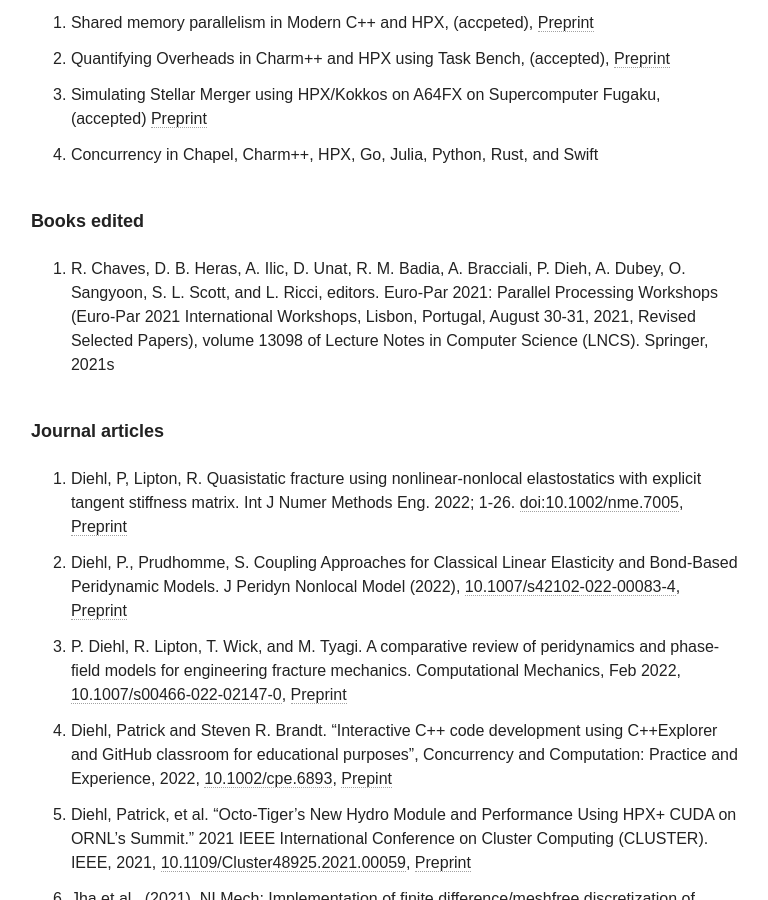
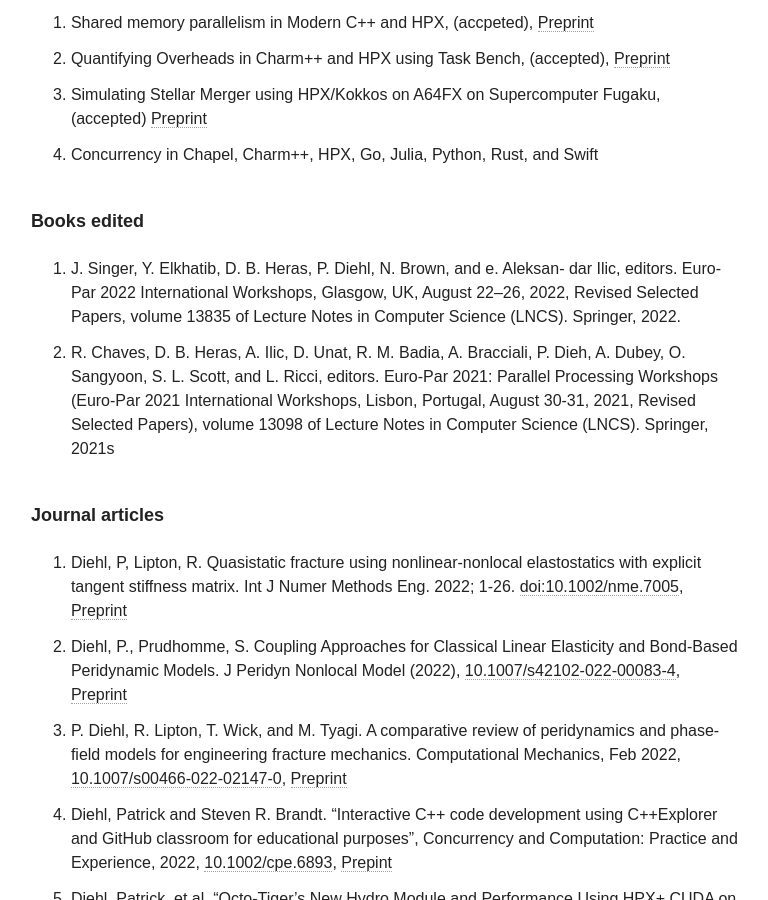
Before and after one commit to diehlpk/diehlpk.github.io, a Jekyll site: the page built from cv/index.md, in a window 1280 px wide and 900 px high, scrolled down 8438 px. Shown: the whole window, without its empty margins (255-1023 px from the left). Built offline with Jekyll 4.4.1, drawn with Linux system fonts in a browser that asks for light colours; nearby versions of some CDN libraries; some web fonts are replaced.

Commit message:
Update CV

```diff
--- a/cv/index.md
+++ b/cv/index.md
@@ -261,6 +261,7 @@
 
 ###### Books edited
 
+1. J. Singer, Y. Elkhatib, D. B. Heras, P. Diehl, N. Brown, and e. Aleksan- dar Ilic, editors. Euro-Par 2022 International Workshops, Glasgow, UK, August 22–26, 2022, Revised Selected Papers, volume 13835 of Lecture Notes in Computer Science (LNCS). Springer, 2022.
 1. R. Chaves, D. B. Heras, A. Ilic, D. Unat, R. M. Badia, A. Bracciali, P. Dieh, A. Dubey, O. Sangyoon, S. L. Scott, and L. Ricci, editors. Euro-Par 2021: Parallel Processing Workshops (Euro-Par 2021 International Workshops, Lisbon, Portugal, August 30-31, 2021, Revised Selected Papers), volume 13098 of Lecture Notes in Computer Science (LNCS). Springer, 2021s
 
 ###### Journal articles
```
